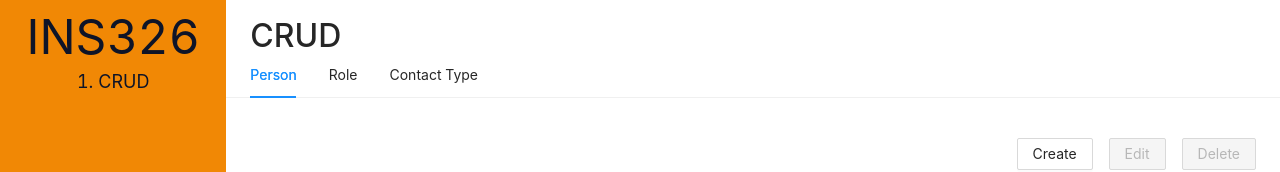
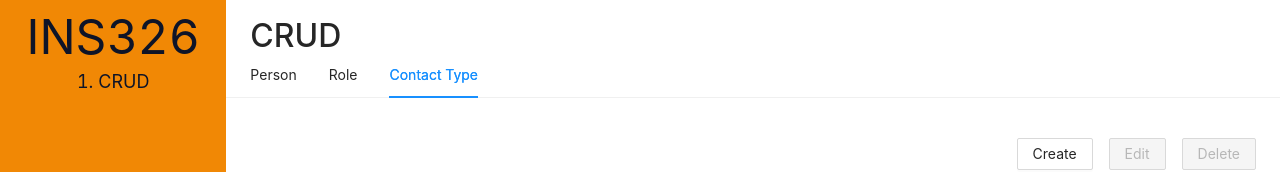
Before and after one commit to ArturoAHR/ids326-webapp, a React (Vite) app: page /hw-1/crud/contact-type in a window 1280 px wide. Shown: the top 172 px of the page. Built offline with nearby package versions, Linux system fonts and the light colour scheme; no server answers.

Commit message:
Add Tab matching by url in CRUD Tab menu

```diff
--- a/src/pages/CRUD/CRUD.tsx
+++ b/src/pages/CRUD/CRUD.tsx
@@ -1,6 +1,6 @@
-import { FC, ReactNode, useState } from 'react';
+import { FC, ReactNode } from 'react';
 import { Tabs } from 'antd';
-import { useNavigate } from 'react-router-dom';
+import { useLocation, useNavigate } from 'react-router-dom';
 
 import './CRUD.css';
 
@@ -9,28 +9,24 @@ type CRUDProps = {
 };
 
 enum CRUDTabMenuOptions {
-  Person = 'person',
-  Role = 'role',
-  ContactType = 'contact-type',
+  Person = '/hw-1/crud/person',
+  Role = '/hw-1/crud/role',
+  ContactType = '/hw-1/crud/contact-type',
 }
 
 export const CRUD: FC<CRUDProps> = ({ children }) => {
   const navigate = useNavigate();
-
-  const [optionSelected, setOptionSelected] = useState<CRUDTabMenuOptions>(
-    CRUDTabMenuOptions.Person,
-  );
+  const location = useLocation();
 
   const handleChange = (value: string) => {
-    setOptionSelected(value as CRUDTabMenuOptions);
-    navigate('/hw-1/crud/' + value);
+    navigate(value);
   };
 
   return (
     <div className="crud-menu-container">
       <h1 className="crud-menu-title">CRUD</h1>
       <Tabs
-        defaultActiveKey={optionSelected}
+        defaultActiveKey={location.pathname}
         onChange={handleChange}
         items={[
           { label: 'Person', key: CRUDTabMenuOptions.Person },
```
